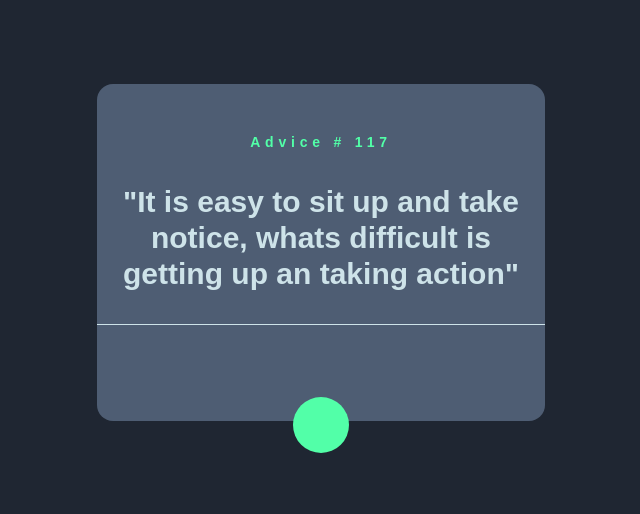
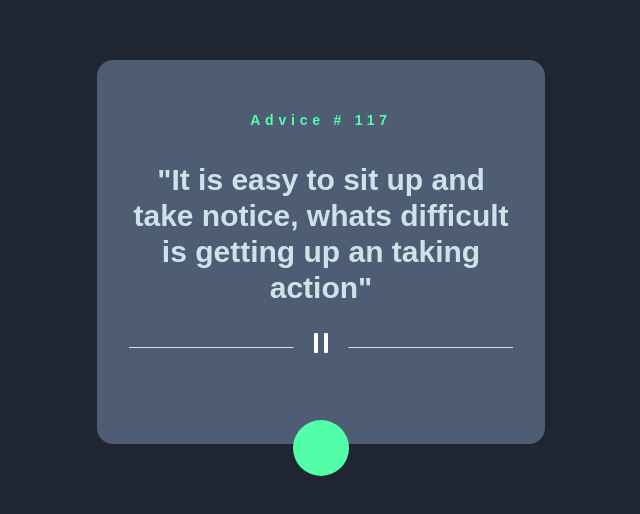
Before and after one commit to 00lar/Advice-generator-app-React-Tailwind-and-Vite, a React (Vite) app in the folder vite-project/: page / in a window 1280 px wide. Shown: the part 148-662 px from the top of the page, without its empty margins (319-959 px from the left). Built offline with nearby package versions, Linux system fonts and the light colour scheme.

Commit message:
I added HeroIcons and fixed navbar border

```diff
--- a/vite-project/package.json
+++ b/vite-project/package.json
@@ -10,6 +10,7 @@
     "preview": "vite preview"
   },
   "dependencies": {
+    "@heroicons/react": "^2.0.18",
     "react": "^18.2.0",
     "react-dom": "^18.2.0"
   },
--- a/vite-project/src/Components/BtnRandom/index.jsx
+++ b/vite-project/src/Components/BtnRandom/index.jsx
@@ -1,3 +1,4 @@
+
 
 const BtnRandom = () => {
     return (
--- a/vite-project/src/Components/Card/index.jsx
+++ b/vite-project/src/Components/Card/index.jsx
@@ -1,13 +1,15 @@
 import { BtnRandom } from "../BtnRandom"
+import { PauseIconSVG } from "../Icons"
 
 const Card = () => {
     return (
         <div className=" w-screen h-screen flex justify-center items-center">
         <div className=" w-11/12 h-auto max-w-md bg-Neutral1 rounded-2xl " >
-            <div>
-                <div className="w-full flex flex-col justify-center text-center p-4 border-b border-Primary1">
+            <div className="px-8">
+                <div className="w-full h-72 py-4 relative flex flex-col justify-center text-center border-b border-Primary1">
                     <p className=" text-Primary2 text-sm tracking-[0.3rem] mt-8 mb-8">Advice # 117</p>
-                    <p className=" text-Primary1 text-3xl mb-4">"It is easy to sit up and take notice, whats difficult is getting up an taking action"</p>
+                    <p className=" text-Primary1 text-3xl mb-6">"It is easy to sit up and take notice, whats difficult is getting up an taking action"</p>
+                    <PauseIconSVG></PauseIconSVG>
                 </div>
                 <div className=" w-full h-24 relative">
                     <BtnRandom/>
--- /dev/null
+++ b/vite-project/src/Components/Icons/index.jsx
@@ -0,0 +1,14 @@
+import {PauseIcon} from "@heroicons/react/24/solid"
+
+function PauseIconSVG () {
+    return (
+        <div className=" w-14 h-14 absolute left-1/2 transform -translate-x-1/2 -bottom-6 bg-Neutral1 flex justify-center items-center rounded-full text-white">
+        <PauseIcon
+            className="w-8 h-8 ">
+        </PauseIcon>
+        </div>
+
+    )
+}
+
+export {PauseIconSVG}
```
Also changed, not shown: 1 other file (tests, documents, lock files or other folders).
